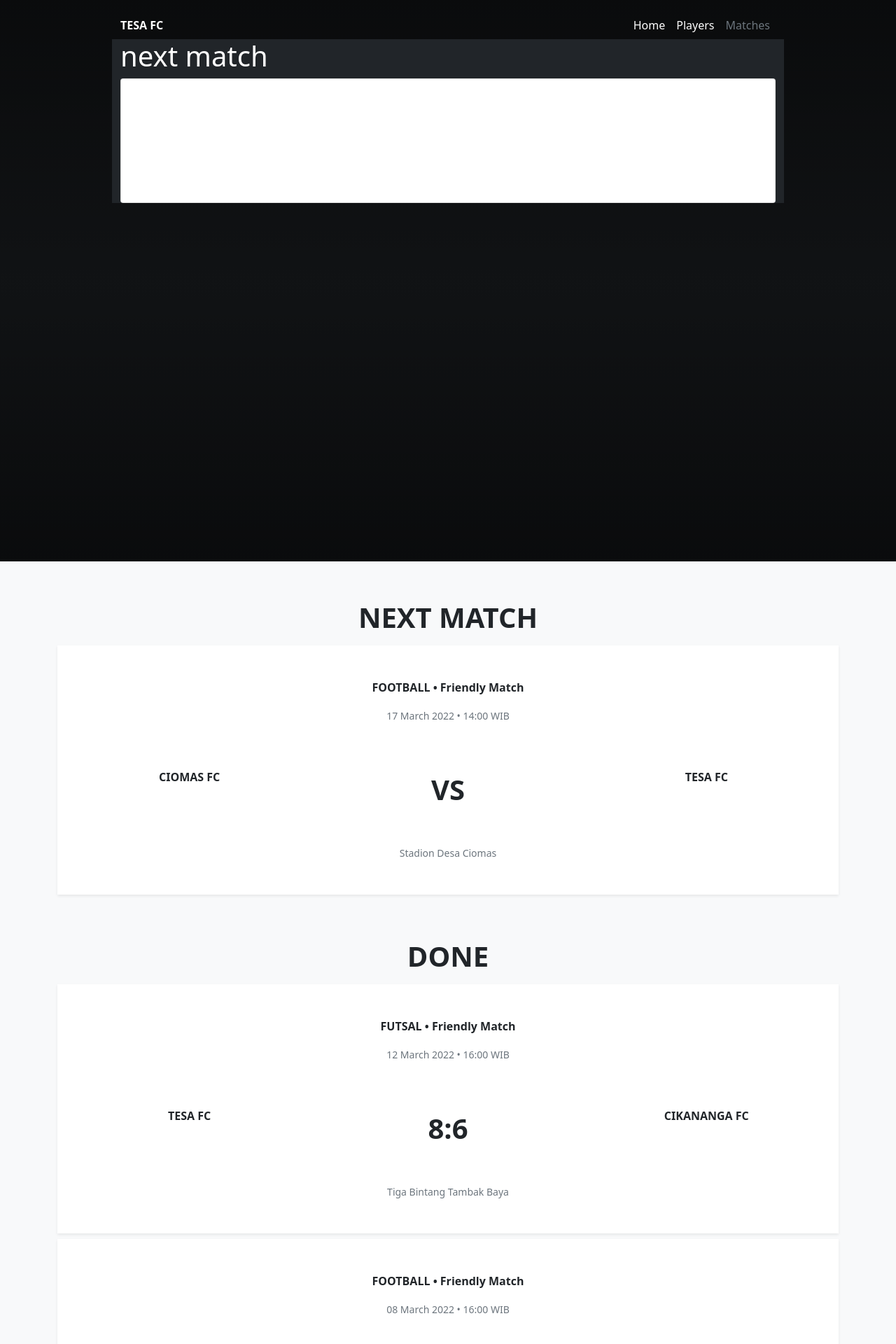
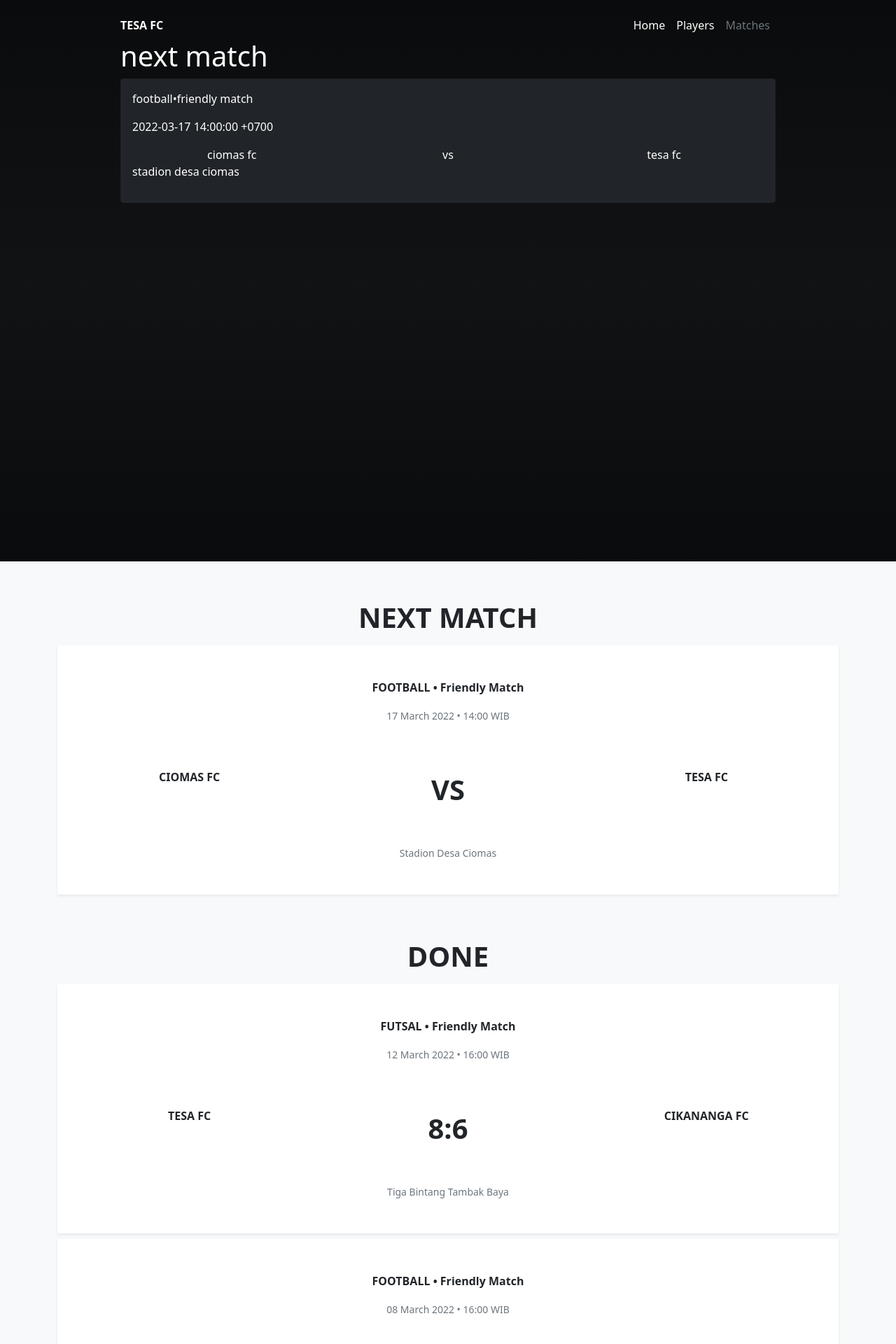
Before and after one commit to tesafc/www2, a Jekyll site: the page built from matches.html, in a window 1280 px wide. Shown: the top 1920 px of the page at 70% size. Built offline with Jekyll 4.4.1, drawn with Linux system fonts in a browser that asks for light colours.

Commit message:
Update header-match.html

```diff
--- a/_includes/header-match.html
+++ b/_includes/header-match.html
@@ -14,11 +14,11 @@
     {% assign matches = site.matches %}
     {% for match in matches %}
     {% if match.status == "next match" %}
-    <div class="container text-white bg-dark">
+    <div class="container">
       <h1>next match</h1>
       <div class="row row-cols-1">
         <div class="col">
-          <div class="card">
+          <div class="card bg-dark text-white">
             <div class="card-body">
               <p>{{ match.type }}•{{ match.competition }}</p>
               <p>{{ match.date }}</p>
```
